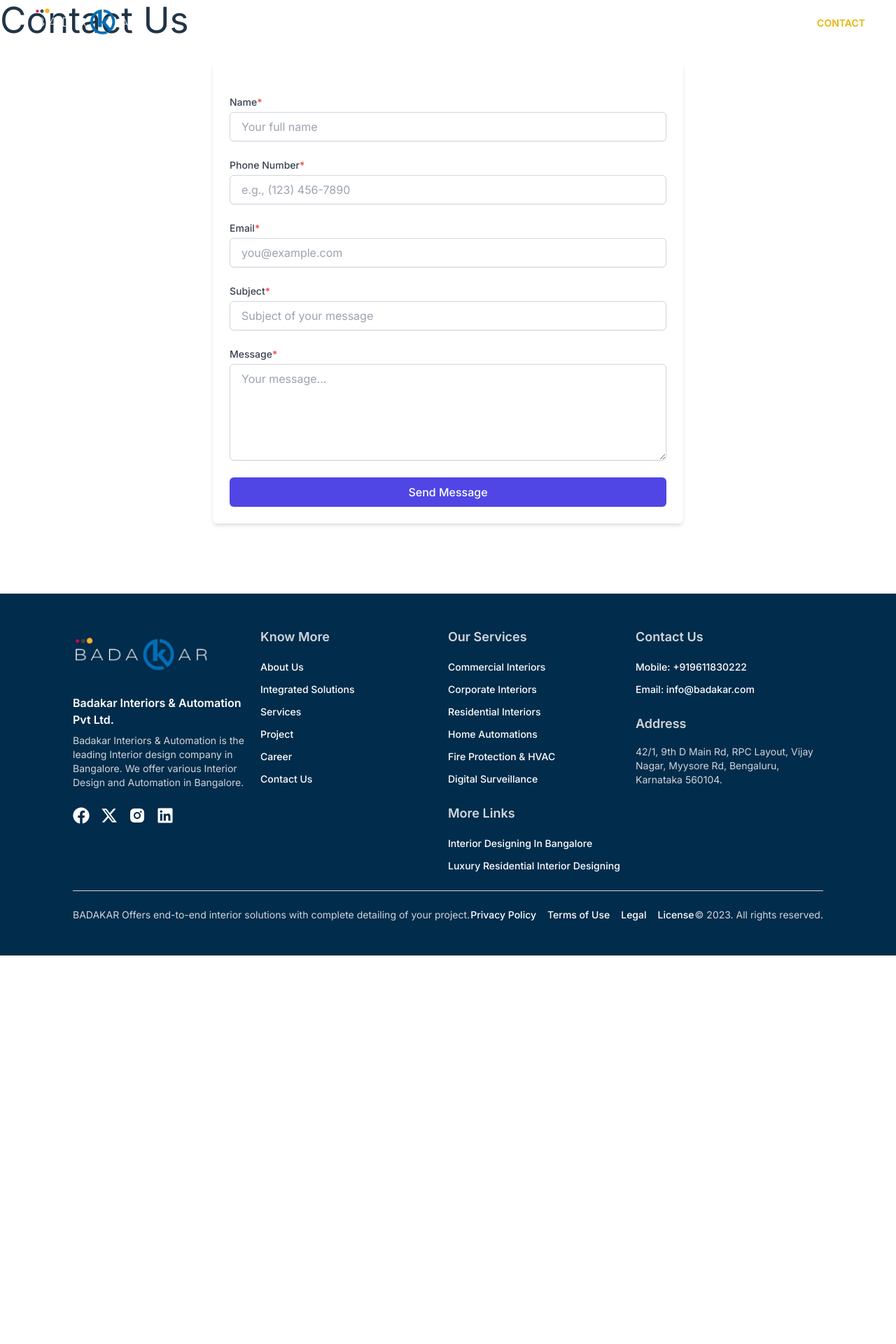
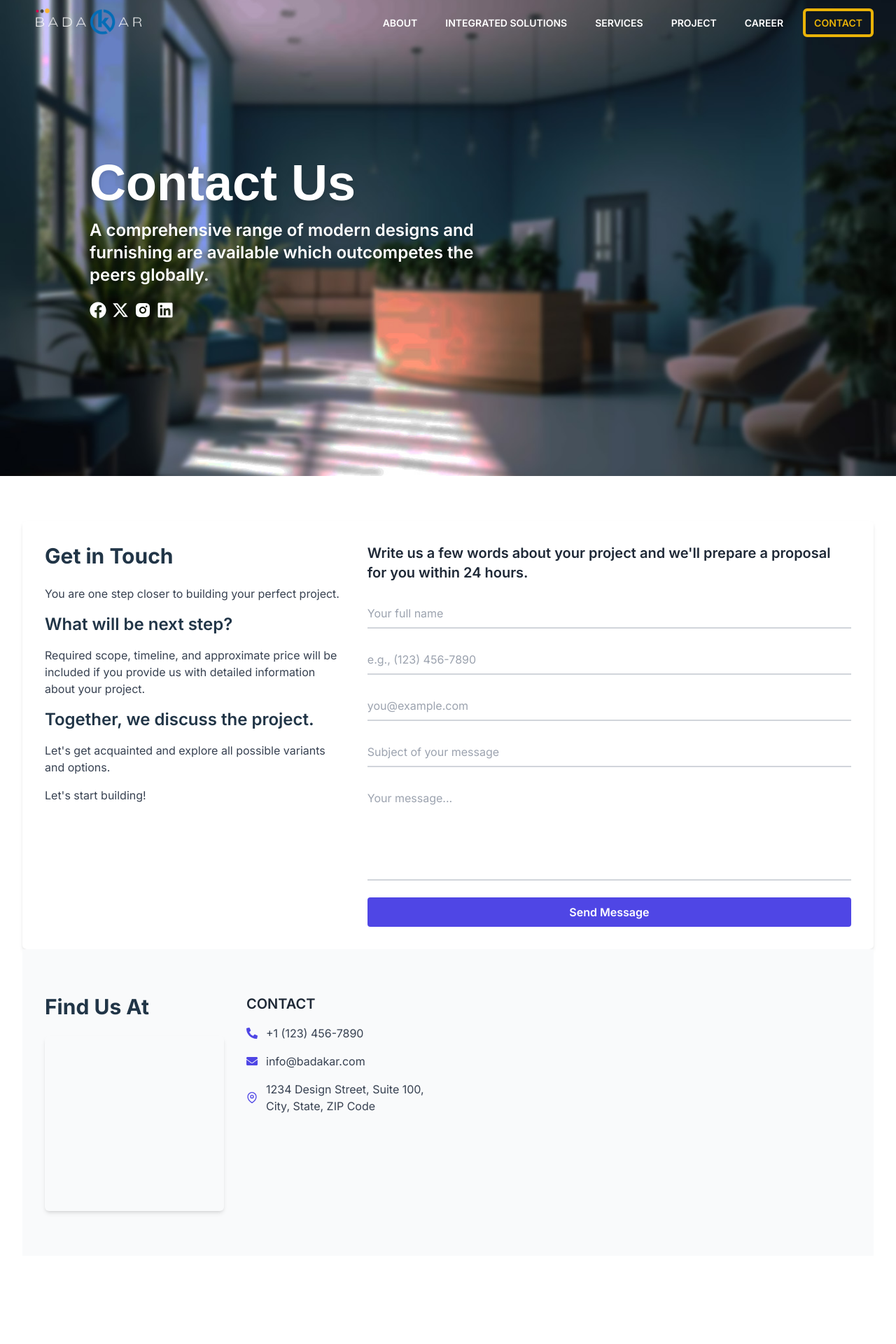
Before and after one commit to Hasib072/badakar-revamped, a React (Vite) app: page /contact in a window 1280 px wide. Shown: the top 1920 px of the page at 70% size. Before the commit the page ends 1365 px from the top, so only its background shows below. Built offline with nearby package versions, Linux system fonts and the light colour scheme; grey boxes are pictures that could not be loaded; a web font is replaced by a local one.

Commit message:
minor changes and updated contact

```diff
--- a/src/components/ContactForm.jsx
+++ b/src/components/ContactForm.jsx
@@ -1,5 +1,7 @@
 // src/components/ContactForm.jsx
 import React, { useState } from 'react';
+import { FaPhoneAlt, FaEnvelope } from 'react-icons/fa';
+import { FiMapPin } from 'react-icons/fi';
 
 const ContactForm = () => {
   const [formData, setFormData] = useState({
@@ -37,17 +39,40 @@ const ContactForm = () => {
   };
 
   return (
-    <div className="max-w-2xl mx-auto p-6 bg-white shadow-md rounded-md mt-8">
-      {submitted ? (
-        <div className="text-center">
-          <h2 className="text-2xl font-semibold text-green-600 mb-4">
-            Thank you for your message!
+    <div className="max-w-7xl mx-auto px-4 sm:px-6 lg:px-8 py-16">
+      {/* Contact Form Section */}
+      <section className="bg-white shadow-md rounded-md p-8">
+        <div className="flex flex-col lg:flex-row">
+          {/* Left Column: Informational Text */}
+          <div className="lg:w-2/5 mb-8 lg:mb-0 lg:pr-8">
+            <h2 className="text-3xl font-bold mb-6">Get in Touch</h2>
+            <p className="mb-4 text-gray-700">
+              You are one step closer to building your perfect project.
+            </p>
+            <h2 className="my-4 text-1xl md:text-2xl font-semibold">
+            What will be next step?
             </h2>
-          <p className="text-gray-700">
-            We'll get back to you shortly.
+            <p className="mb-4 text-gray-700">
+              Required scope, timeline, and approximate price will be included if you provide us with detailed information about your project.
             </p>
+            <h2 className="my-4 text-1xl md:text-2xl font-semibold">
+            Together, we discuss the project.
+            </h2>
+            <p className="mb-4 text-gray-700">
+              Let's get acquainted and explore all possible variants and options.
+            </p>
+            <p className="mb-4 text-gray-700">
+              Let's start building!
+            </p>
+
           </div>
-      ) : (
+
+
+          {/* Right Column: Contact Form */}
+          <div className="lg:w-3/5">
+            <h3 className="text-xl font-semibold mb-4 text-gray-800">
+              Write us a few words about your project and we'll prepare a proposal for you within 24 hours.
+            </h3>
             <form
               name="contact"
               method="POST"
@@ -62,14 +87,13 @@ const ContactForm = () => {
               {/* Honeypot Field */}
               <p className="hidden">
                 <label>
-              Don’t fill this out:
-              <input name="bot-field" onChange={handleChange} />
+                  Don’t fill this out: <input name="bot-field" onChange={handleChange} />
                 </label>
               </p>
 
               {/* Name Field */}
               <div>
-            <label htmlFor="name" className="block text-sm font-medium text-gray-700">
+                <label htmlFor="name" className="hidden text-sm font-medium text-gray-700">
                   Name<span className="text-red-500">*</span>
                 </label>
                 <input
@@ -79,14 +103,14 @@ const ContactForm = () => {
                   required
                   value={formData.name}
                   onChange={handleChange}
-              className="mt-1 block w-full px-4 py-2 border border-gray-300 rounded-md shadow-sm placeholder-gray-400 focus:outline-none focus:ring-indigo-500 focus:border-indigo-500"
+                  className="mt-1 block w-full border-b-2 border-gray-300 focus:border-indigo-500 focus:outline-none py-2"
                   placeholder="Your full name"
                 />
               </div>
 
               {/* Phone Number Field */}
               <div>
-            <label htmlFor="phone" className="block text-sm font-medium text-gray-700">
+                <label htmlFor="phone" className="hidden text-sm font-medium text-gray-700">
                   Phone Number<span className="text-red-500">*</span>
                 </label>
                 <input
@@ -96,14 +120,14 @@ const ContactForm = () => {
                   required
                   value={formData.phone}
                   onChange={handleChange}
-              className="mt-1 block w-full px-4 py-2 border border-gray-300 rounded-md shadow-sm placeholder-gray-400 focus:outline-none focus:ring-indigo-500 focus:border-indigo-500"
+                  className="mt-1 block w-full border-b-2 border-gray-300 focus:border-indigo-500 focus:outline-none py-2"
                   placeholder="e.g., (123) 456-7890"
                 />
               </div>
 
               {/* Email Field */}
               <div>
-            <label htmlFor="email" className="block text-sm font-medium text-gray-700">
+                <label htmlFor="email" className="hidden text-sm font-medium text-gray-700">
                   Email<span className="text-red-500">*</span>
                 </label>
                 <input
@@ -113,14 +137,14 @@ const ContactForm = () => {
                   required
                   value={formData.email}
                   onChange={handleChange}
-              className="mt-1 block w-full px-4 py-2 border border-gray-300 rounded-md shadow-sm placeholder-gray-400 focus:outline-none focus:ring-indigo-500 focus:border-indigo-500"
+                  className="mt-1 block w-full border-b-2 border-gray-300 focus:border-indigo-500 focus:outline-none py-2"
                   placeholder="you@example.com"
                 />
               </div>
 
               {/* Subject Field */}
               <div>
-            <label htmlFor="subject" className="block text-sm font-medium text-gray-700">
+                <label htmlFor="subject" className="hidden text-sm font-medium text-gray-700">
                   Subject<span className="text-red-500">*</span>
                 </label>
                 <input
@@ -130,14 +154,14 @@ const ContactForm = () => {
                   required
                   value={formData.subject}
                   onChange={handleChange}
-              className="mt-1 block w-full px-4 py-2 border border-gray-300 rounded-md shadow-sm placeholder-gray-400 focus:outline-none focus:ring-indigo-500 focus:border-indigo-500"
+                  className="mt-1 block w-full border-b-2 border-gray-300 focus:border-indigo-500 focus:outline-none py-2"
                   placeholder="Subject of your message"
                 />
               </div>
 
               {/* Message Field */}
               <div>
-            <label htmlFor="message" className="block text-sm font-medium text-gray-700">
+                <label htmlFor="message" className="hidden text-sm font-medium text-gray-700">
                   Message<span className="text-red-500">*</span>
                 </label>
                 <textarea
@@ -147,7 +171,7 @@ const ContactForm = () => {
                   value={formData.message}
                   onChange={handleChange}
                   rows="5"
-              className="mt-1 block w-full px-4 py-2 border border-gray-300 rounded-md shadow-sm placeholder-gray-400 focus:outline-none focus:ring-indigo-500 focus:border-indigo-500"
+                  className="mt-1 block w-full border-b-2 border-gray-300 focus:border-indigo-500 focus:outline-none py-2 resize-none"
                   placeholder="Your message..."
                 ></textarea>
               </div>
@@ -156,12 +180,82 @@ const ContactForm = () => {
               <div>
                 <button
                   type="submit"
-              className="w-full flex justify-center py-2 px-4 border border-transparent rounded-md shadow-sm text-white bg-indigo-600 hover:bg-indigo-700 focus:outline-none focus:ring-2 focus:ring-offset-2 focus:ring-indigo-500 transition duration-300"
+                  className="w-full bg-indigo-600 text-white font-semibold py-2 px-4 rounded hover:bg-indigo-700 transition-colors duration-300"
                 >
                   Send Message
                 </button>
               </div>
             </form>
+          </div>
+        </div>
+      </section>
+
+      {/* Location Section */}
+      <section className="bg-gray-50 py-16">
+        <div className="max-w-7xl mx-auto px-4 sm:px-6 lg:px-8">
+          <div className="flex flex-col lg:flex-row">
+            {/* Left Column: Map */}
+            <div className="lg:w-1/4 mb-8 lg:mb-0 lg:pr-8">
+              <h2 className="text-3xl font-bold mb-6">Find Us At</h2>
+              <a
+                href="https://www.google.com/maps/place/Your+Address+Here"
+                target="_blank"
+                rel="noopener noreferrer"
+                className="block"
+              >
+                <iframe
+                  title="Company Location"
+                  src="https://www.google.com/maps/embed?pb=YOUR_EMBED_CODE_HERE"
+                  width="100%"
+                  height="250"
+                  allowFullScreen=""
+                  loading="lazy"
+                  className="rounded-md shadow-md"
+                ></iframe>
+              </a>
+            </div>
+
+            {/* Right Column: Contact Details */}
+            <div className="lg:w-3/4">
+              <h3 className="text-xl font-semibold mb-4 uppercase text-gray-800">Contact</h3>
+              <div className="flex items-center mb-4">
+                <FaPhoneAlt className="text-indigo-600 mr-3" />
+                <span className="text-gray-700">+1 (123) 456-7890</span>
+              </div>
+              <div className="flex items-center mb-4">
+                <FaEnvelope className="text-indigo-600 mr-3" />
+                <span className="text-gray-700">info@badakar.com</span>
+              </div>
+              <div className="flex items-center">
+                <FiMapPin className="text-indigo-600 mr-3" />
+                <span className="text-gray-700">
+                  1234 Design Street, Suite 100,<br />
+                  City, State, ZIP Code
+                </span>
+              </div>
+            </div>
+          </div>
+        </div>
+      </section>
+
+      {/* Success Message Modal (Optional) */}
+      {submitted && (
+        <div className="fixed inset-0 flex items-center justify-center bg-black bg-opacity-50 z-50">
+          <div className="bg-white rounded-lg p-8 max-w-md mx-auto text-center">
+            <h2 className="text-2xl font-semibold text-green-600 mb-4">
+              Thank you for your message!
+            </h2>
+            <p className="text-gray-700 mb-6">
+              We'll get back to you shortly.
+            </p>
+            <button
+              onClick={() => setSubmitted(false)}
+              className="bg-indigo-600 text-white px-4 py-2 rounded hover:bg-indigo-700 transition-colors duration-300"
+            >
+              Close
+            </button>
+          </div>
+        </div>
       )}
     </div>
   );
--- a/src/components/Navbar.jsx
+++ b/src/components/Navbar.jsx
@@ -74,7 +74,7 @@ const Navbar = () => {
                   to="/about"
                   className={({ isActive }) =>
                     isActive
-                      ? 'text-yellow-500 px-3 py-2 rounded-md text-sm font-semibold'
+                      ? 'text-yellow-500 hover:text-yellow-500 px-3 py-2 rounded-md text-sm font-semibold'
                       : 'text-white hover:text-yellow-500 px-3 py-2 rounded-md text-sm font-semibold'
                   }
                   onClick={closeMobileMenu}
@@ -87,7 +87,7 @@ const Navbar = () => {
                   to="/integrated-solutions"
                   className={({ isActive }) =>
                     isActive
-                      ? 'text-yellow-500 px-3 py-2 rounded-md text-sm font-semibold'
+                      ? 'text-yellow-500 hover:text-yellow-500 px-3 py-2 rounded-md text-sm font-semibold'
                       : 'text-white hover:text-yellow-500 px-3 py-2 rounded-md text-sm font-semibold'
                   }
                   onClick={closeMobileMenu}
@@ -100,7 +100,7 @@ const Navbar = () => {
                   to="/services"
                   className={({ isActive }) =>
                     isActive
-                      ? 'text-yellow-500 px-3 py-2 rounded-md text-sm font-semibold'
+                      ? 'text-yellow-500 hover:text-yellow-500 px-3 py-2 rounded-md text-sm font-semibold'
                       : 'text-white hover:text-yellow-500 px-3 py-2 rounded-md text-sm font-semibold'
                   }
                   onClick={closeMobileMenu}
@@ -113,7 +113,7 @@ const Navbar = () => {
                   to="/project"
                   className={({ isActive }) =>
                     isActive
-                      ? 'text-yellow-500 px-3 py-2 rounded-md text-sm font-semibold'
+                      ? 'text-yellow-500 hover:text-yellow-500 px-3 py-2 rounded-md text-sm font-semibold'
                       : 'text-white hover:text-yellow-500 px-3 py-2 rounded-md text-sm font-semibold'
                   }
                   onClick={closeMobileMenu}
@@ -126,7 +126,7 @@ const Navbar = () => {
                   to="/career"
                   className={({ isActive }) =>
                     isActive
-                      ? 'text-yellow-500 px-3 py-2 rounded-md text-sm font-semibold'
+                      ? 'text-yellow-500 hover:text-yellow-500 px-3 py-2 rounded-md text-sm font-semibold'
                       : 'text-white hover:text-yellow-500 px-3 py-2 rounded-md text-sm font-semibold'
                   }
                   onClick={closeMobileMenu}
@@ -139,7 +139,7 @@ const Navbar = () => {
                   to="/contact"
                   className={({ isActive }) =>
                     isActive
-                      ? 'text-yellow-500 px-3 py-2 rounded-md text-sm font-semibold'
+                      ? 'text-yellow-500 px-3 py-2 rounded-md text-sm font-semibold border-solid hover:text-yellow-500 border-yellow-500 border-4'
                       : 'text-white hover:text-yellow-500 px-3 py-2 rounded-md text-sm font-semibold border-solid border-yellow-500 border-4'
                   }
                   onClick={closeMobileMenu}
--- a/src/pages/Contact.jsx
+++ b/src/pages/Contact.jsx
@@ -1,13 +1,80 @@
 // src/pages/Contact.jsx
-import React from 'react';
+import React, { useState, useEffect } from 'react';
+import backgroundImage from '../assets/blueofficebg2.jpg'; // Finished Image
+import overlayImage from '../assets/blueofficebg2.jpg'; // Unfinished Image
+import './HeroSection.css'; // Import the CSS file
+import { FaFacebook } from "react-icons/fa";
+import { FaXTwitter } from "react-icons/fa6";
+import { RiInstagramFill } from "react-icons/ri";
+import { FaLinkedin } from "react-icons/fa";
 import ContactForm from '../components/ContactForm';
+import AOS from 'aos';
 
 const Contact = () => {
+  useEffect(() => {
+    AOS.init({
+      duration: 1000, // Animation duration in milliseconds
+      once: true, // Whether animation should happen only once - while scrolling down
+    });
+  }, []);
+  const [isHovered, setIsHovered] = React.useState(false);
+
   return (
-    <div className="page">
-      <h1>Contact Us</h1>
-      <ContactForm />
+    <>
+    <div
+      className="relative flex items-center justify-center bg-gray-100"
+      onMouseEnter={() => setIsHovered(true)}
+      onMouseLeave={() => setIsHovered(false)}
+      style={{
+        height: '680px',
+        maxHeight: '680px'
+      }}
+    >
+      {/* Background Image */}
+      <div
+        className="absolute inset-0 bg-cover bg-center"
+        style={{ backgroundImage: `url(${backgroundImage})` }}
+      ></div>
+
+      {/* Overlay Image with Slanting Hover Effect */}
+      <div
+        className={`absolute inset-0 bg-cover bg-center transition-all duration-500 ease-in-out hero-overlay ${
+          isHovered ? 'hovered' : ''
+        }`}
+        style={{ backgroundImage: `url(${overlayImage})` }}
+      ></div>
+
+      {/* Content Wrapper */}
+      <div className="relative z-10 flex flex-col md:flex-row items-center md:pl-[10%] w-full px-4">
+        {/* Hero Text */}
+        <div data-aos="fade-in" className="text-center md:text-left md:w-1/2">
+          <h1 className="font-anton text-5xl md:text-7xl font-bold text-white drop-shadow-lg">
+            Contact Us
+          </h1>
+          <h2 className="mt-4 text-1xl md:text-2xl text-white drop-shadow-lg font-semibold">
+          A comprehensive range of modern designs and furnishing are available which outcompetes the peers globally.
+          </h2>
+          {/* Call-to-Action Button */}
+          <div className='mt-[20px]'>
+            <a href='https://www.facebook.com/badakarindia' className='text-white hover:text-blue-400' target = "_blank" rel = "noopener noreferrer">
+              <FaFacebook className='inline mr-2 text-[1.5rem]' />
+            </a>
+            <a href='https://x.com/i/flow/login?redirect_after_login=%2FBadakarInterio1' className='text-white hover:text-gray-800' target = "_blank" rel = "noopener noreferrer">
+              <FaXTwitter className='inline mr-2 text-[1.5rem]' />
+            </a>
+            <a href='https://www.instagram.com/badakarinteriors/' className='text-white hover:text-[#fc2d75]' target = "_blank" rel = "noopener noreferrer">
+              <RiInstagramFill className='inline mr-2 text-[1.5rem]' />
+            </a>
+            <a href='https://www.linkedin.com/company/badakar/' className='text-white hover:text-[#0882bd]' target = "_blank" rel = "noopener noreferrer">
+              <FaLinkedin className='inline mr-2 text-[1.5rem]' />
+            </a>
+          </div>
+        </div>
+      </div>
+      {/* Other Content */}
     </div>
+    <ContactForm/>
+    </>
   );
 };
 
```
Also changed, not shown: src/assets/blueofficebg.jpg (added), src/assets/blueofficebg2.jpg (added). Lines whose indentation alone changed are shown as unchanged.
